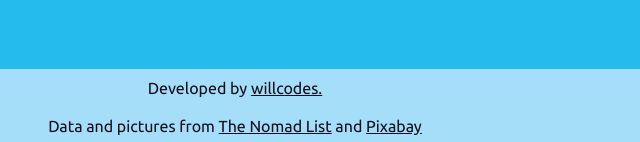
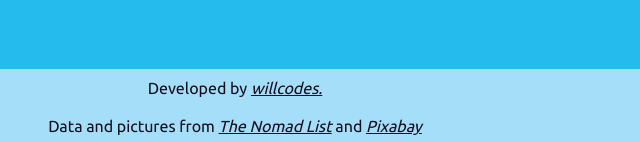
Before and after one commit to wdifruscio/travel-project, a plain HTML site: page index.html in a window 1280 px wide. Shown: the part 1551-1693 px from the top of the page, 405-1045 px from the left. Drawn offline with nearby package versions, Linux system fonts and the light colour scheme.

Commit message:
fixed horizontal scroll on mobile

```diff
--- a/css/styles.scss
+++ b/css/styles.scss
@@ -146,12 +146,13 @@ footer{
         width:100%;
         padding:10px;
         margin:0 auto;
-        margin-right:25px;
+        // margin-right:25px;
         display:inline-block;
         text-align: center;
     }
     a{
         color:$black;
+        font-style:italic;
     }
 }
 @import "partials/queries";
```
Also changed, not shown: css/styles.css.
